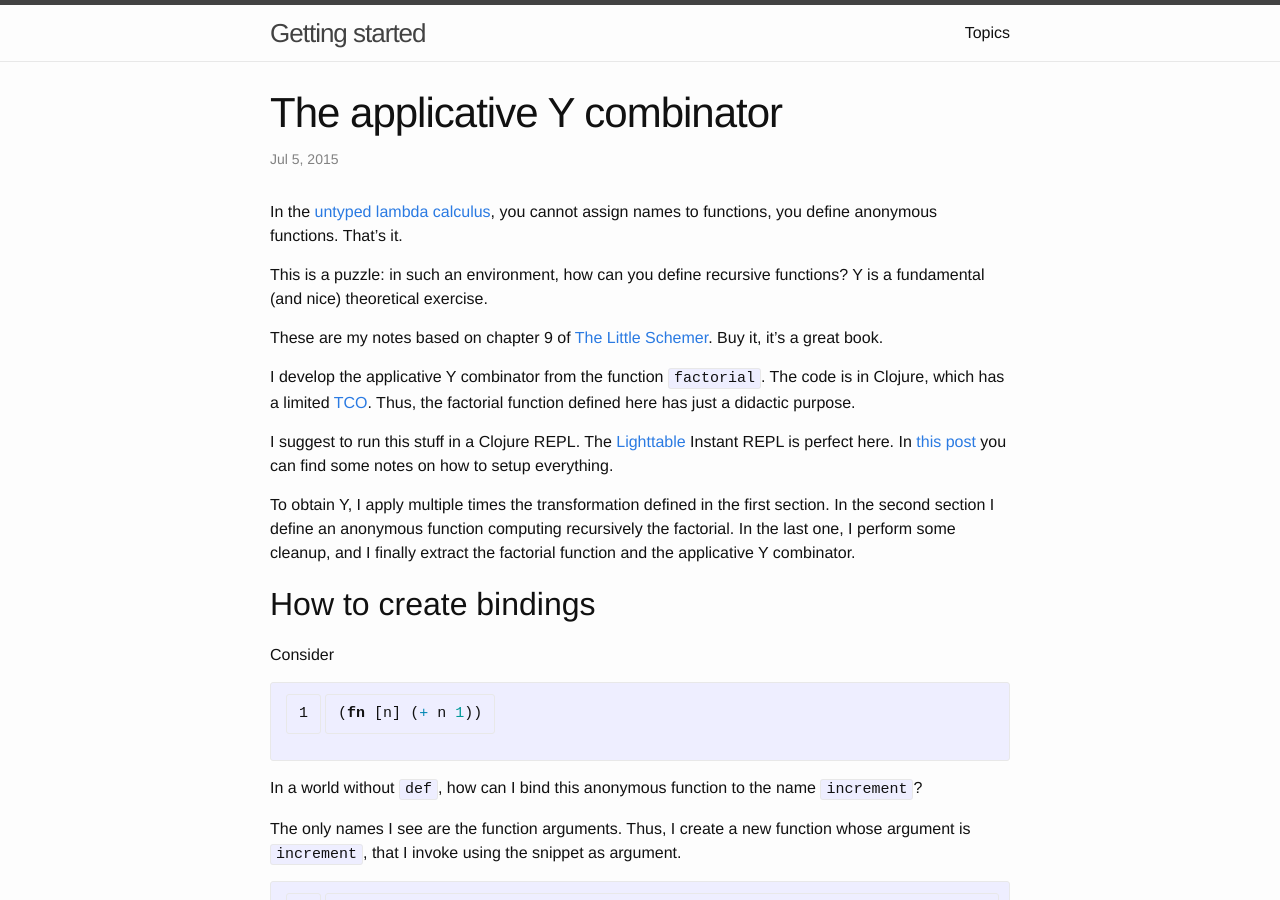
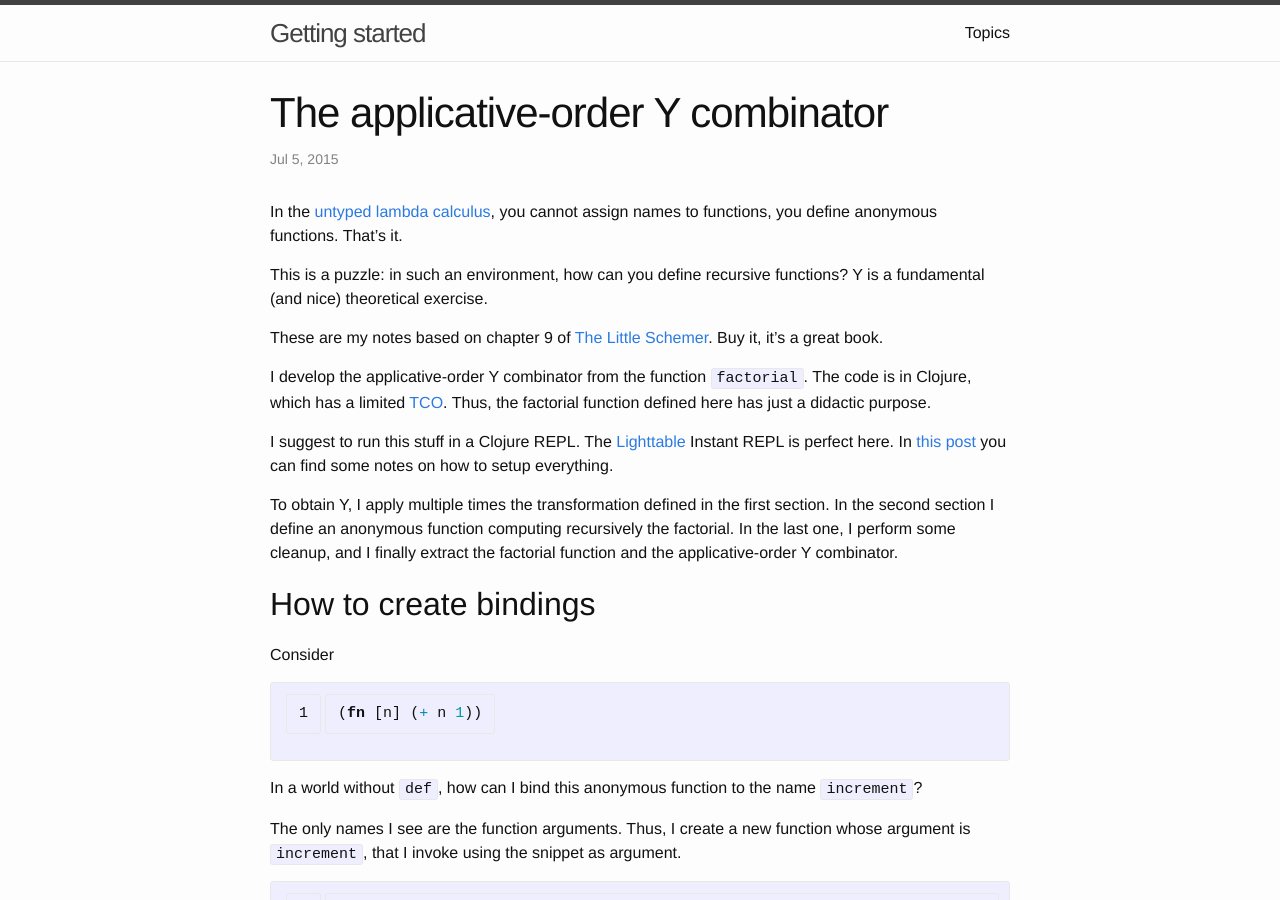
Before and after one commit to vdelia/vdelia.github.io, a Jekyll site: the page built from _posts/2015-07-05-ycombinator.md, in a window 1280 px wide and 900 px high. Built offline with Jekyll 4.4.1, drawn with Linux system fonts in a browser that asks for light colours; some of the changed text lies outside the part shown.

Commit message:
fix title

```diff
--- a/_posts/2015-07-05-ycombinator.md
+++ b/_posts/2015-07-05-ycombinator.md
@@ -1,6 +1,6 @@
 ---
 layout: post
-title:  "The applicative Y combinator"
+title:  "The applicative-order Y combinator"
 date:   2015-07-05 14:02:50
 categories: [functional, y-combinator]
 tags:
@@ -15,7 +15,7 @@ This is a puzzle: in such an environment, how can you define recursive functions
 These are my notes based on chapter 9 of [The Little Schemer][little-schemer].
 Buy it, it's a great book.
 
-I develop the applicative Y combinator from the function
+I develop the applicative-order Y combinator from the function
 `factorial`.
 The code is in Clojure, which has a limited [TCO][tail-call].
 Thus, the factorial function defined here has just a didactic purpose.
@@ -26,7 +26,7 @@ In [this post][clojure-intro] you can find some notes on how to setup everything
 To obtain Y, I apply multiple times the transformation defined in the first section.
 In the second section I define an anonymous function computing recursively the factorial.
 In the last one, I perform some cleanup, and I finally extract the factorial
-function and the applicative Y combinator.
+function and the applicative-order Y combinator.
 
 ## How to create bindings
 
@@ -230,7 +230,7 @@ factorial functions, i.e. functions whose body is the form `(fn [n] ...)`,
 which compute the factorial of `n` by using the name `factorial` to recur.
 
 It works because the factory is passed as argument to another function,
-called the applicative Y combinator.
+called the applicative-order Y combinator.
 
 {% highlight clojure linenos=table %}
   (defn Y
```
